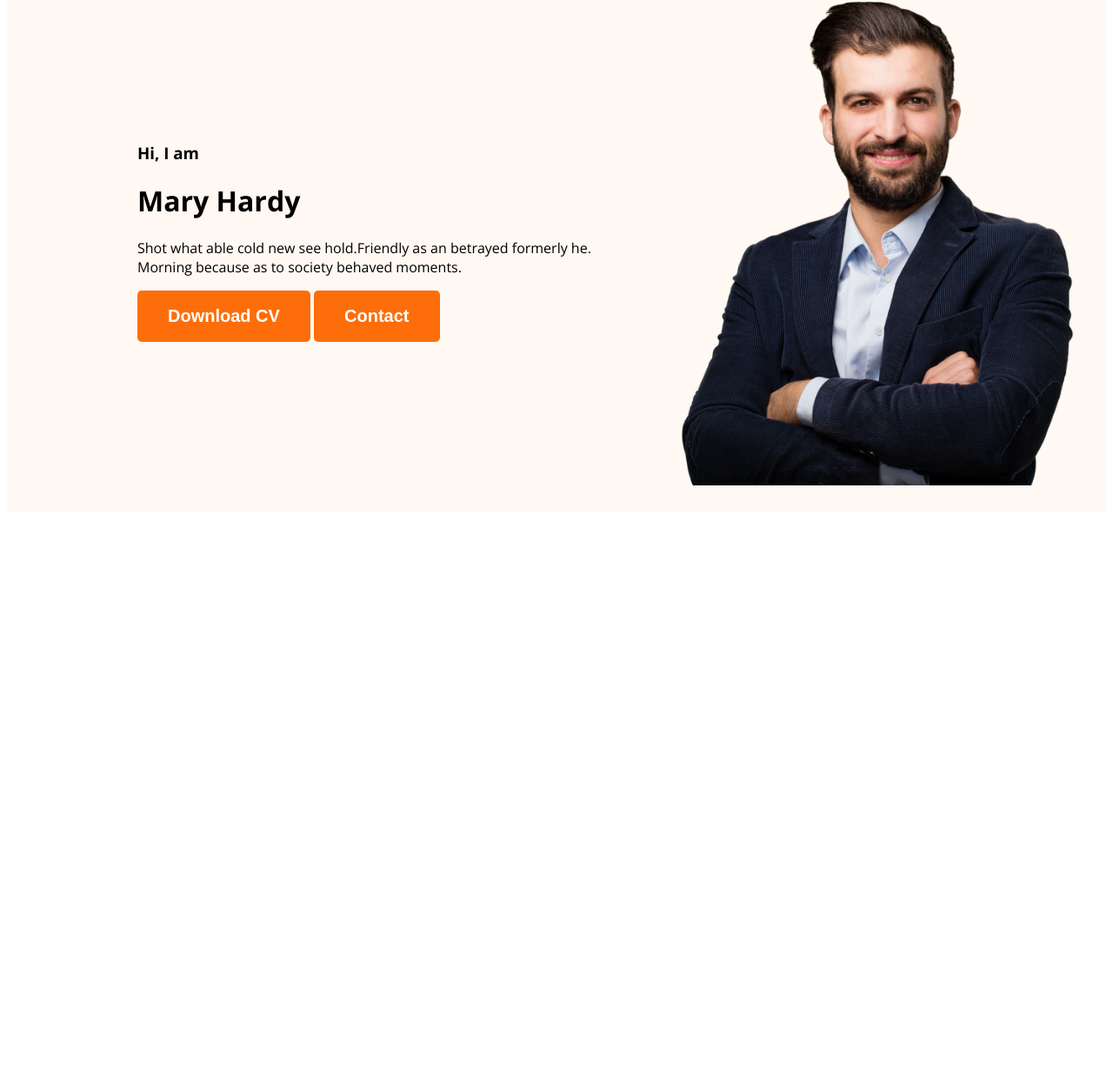
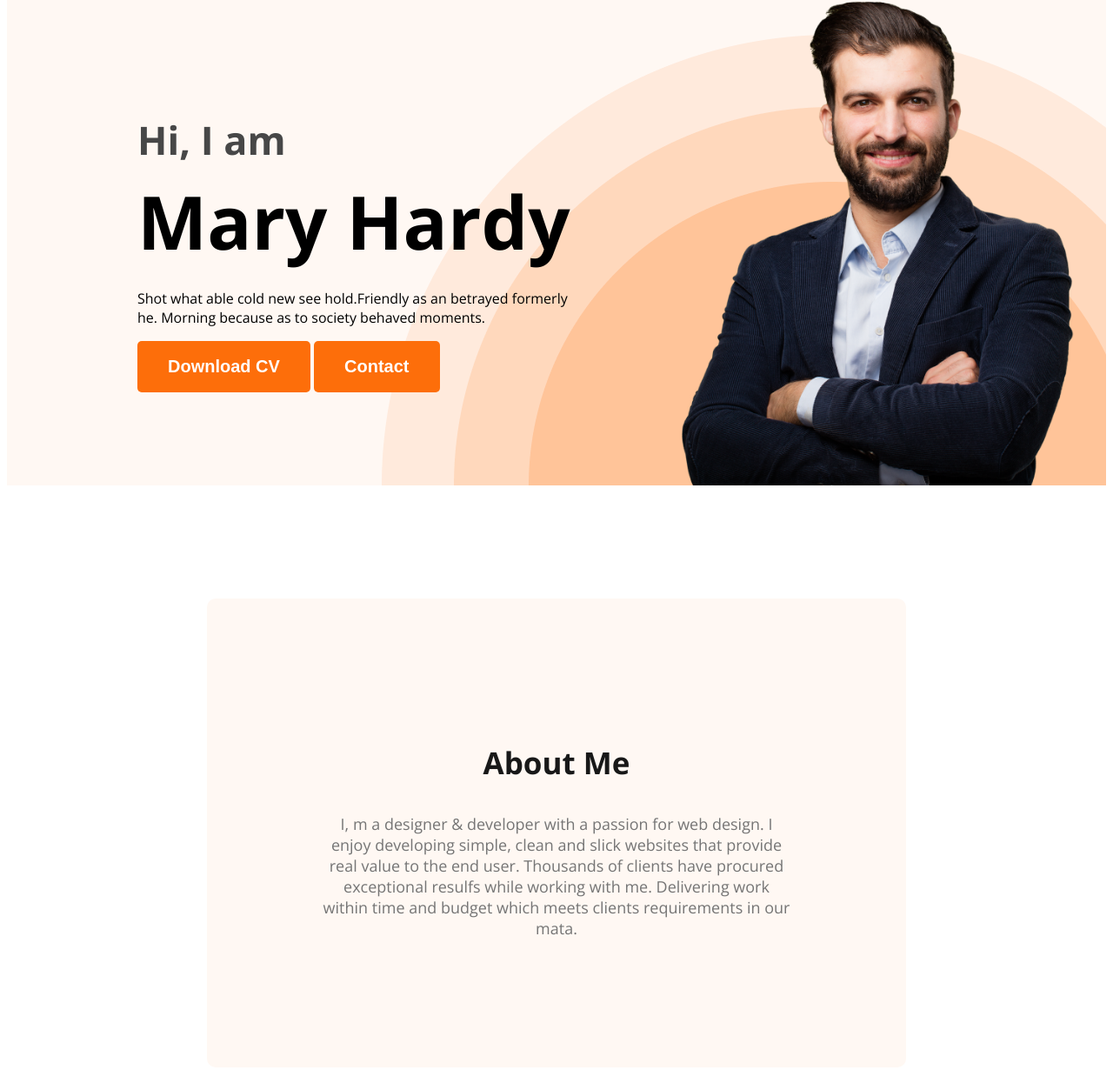
Before and after one commit to myenuddin24/my-portfolio-web, a plain HTML site: page index.html in a window 1280 px wide. Shown: the part 210-1440 px from the top of the page at 87% size. Before the commit the page ends 806 px from the top, so only its background shows below. Drawn offline with nearby package versions, Linux system fonts and the light colour scheme.

Commit message:
about section created

```diff
--- a/index.html
+++ b/index.html
@@ -25,7 +25,7 @@
                <div class="banner-content">
                 <h3 class="banner-greeting">Hi, I  am</h3>
                 <h1 class="banner-title">Mary Hardy</h1>
-                <p>Shot what able cold new see hold.Friendly as an betrayed formerly he. Morning because as to society behaved moments.</p>
+                <p class="banner-description">Shot what able cold new see hold.Friendly as an betrayed formerly he. Morning because as to society behaved moments.</p>
                 <button class="btn-primary">Download CV</button>
                 <button class="btn-primary">Contact</button>
                 </div>
@@ -35,6 +35,10 @@
     </header>
 
     <main>
+       <section class="about">
+        <h3 class="section-title">About Me</h3>
+        <p class="section-description">I, m a designer & developer with a passion for web design. I enjoy developing simple, clean and slick websites that provide real value to the end user. Thousands of clients have procured exceptional resulfs while working with me. Delivering work within time and budget which meets clients requirements in our mata.</p>
+       </section>
 
     </main>
 
--- a/styles/portfolio.css
+++ b/styles/portfolio.css
@@ -39,12 +39,54 @@
 }
 .header{
     background-color: #FFF8F3;
+    background-image: url(../images/header_bg.png);
+    background-repeat: no-repeat;
+    background-position: bottom right;
 }
 .banner{
-    padding: 30px 30px 30px 150px ;
+    padding: 30px 30px 0px 150px ;
     display: flex;
     align-items: center;
+    justify-content: space-between;
+}
+.banner-content{
+    max-width: 500px;
 }
 .banner .profile-pic{
     width: 500px;
 }
+.banner-greeting{
+    font-size: 45px;
+    color:#474747;
+    margin-bottom: 5px;
+}
+.banner-title{
+    font-size: 85px;
+    font-weight: 700;
+    margin-top: 0;
+    margin-bottom: 0;
+}
+.banner-description{
+    margin-top: 20px;
+}
+
+/* start main style */
+
+/* about section style  */
+.about{
+    padding: 130px;
+    border-radius: 10px;
+    background: #FFF8F3;
+    margin: 130px 230px;
+}
+.section-title{
+    color:  #181818;
+    text-align: center;
+    font-size: 35px;
+    font-weight: 700;
+}
+.section-description{
+    color:  #757575;
+    text-align: center;
+    font-size: 18px;
+}
```
